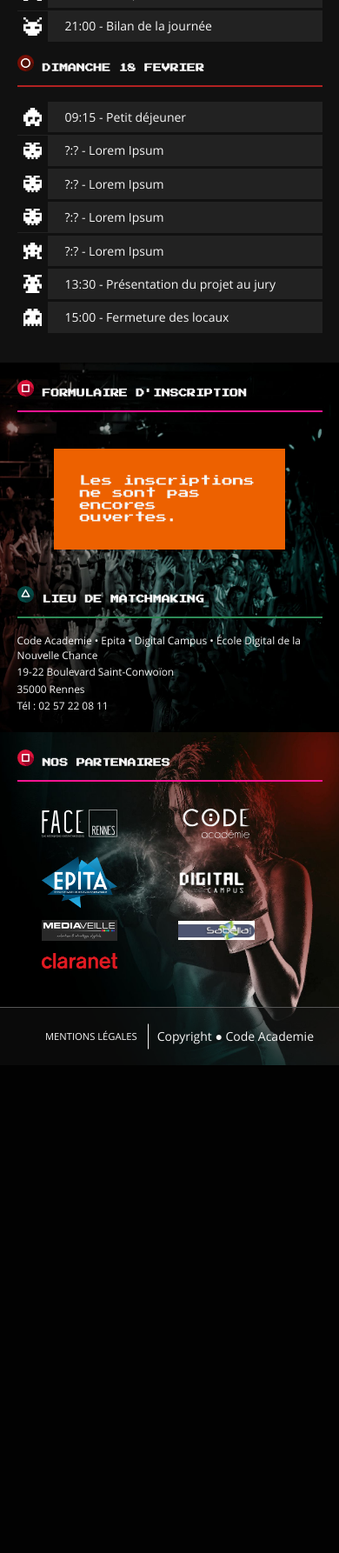
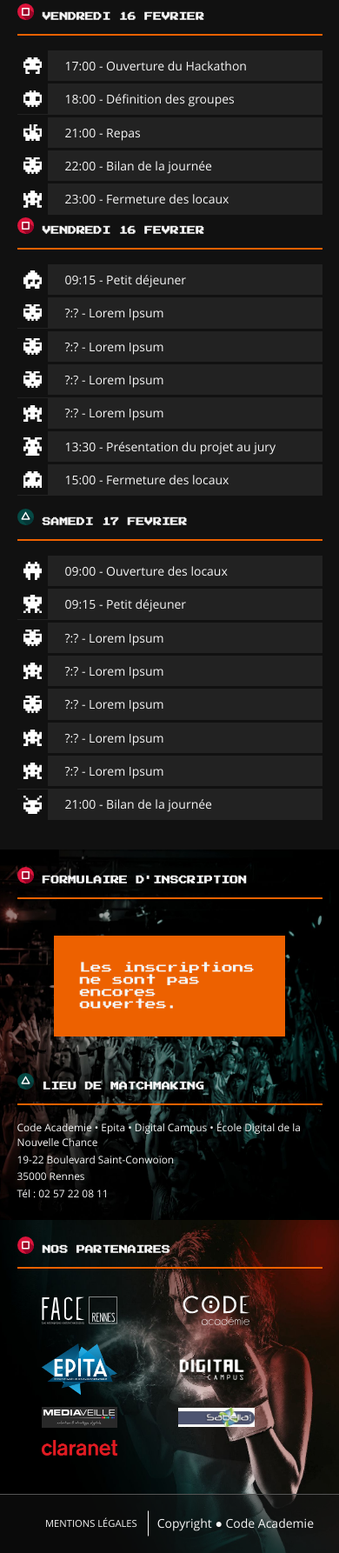
Before and after one commit to CodeAcademie/Hackathon2018-Promo2, a PHP site: page / in a window 390 px wide. Shown: the part 3166-4952 px from the top of the page at 87% size. Before the commit the page ends 4391 px from the top, so only its background shows below. Run offline with PHP 8.4, Linux system fonts and the light colour scheme; style sheets or scripts are compiled from the project's sources.

Commit message:
ajustement CSS

```diff
--- a/Site_Hack/index.php
+++ b/Site_Hack/index.php
@@ -86,23 +86,23 @@
                 <div class="row">
                     <article class="col-md-6">
                         <h3><img src="assets/imgs/game-controller.svg" alt="pictogram Game"> Presentation </h3>
-                        <div id="orange"></div>
+                        <div class="orange"></div>
                         <p>Bienvenue à la seconde édition de ce Hackathon qui vous est proposé par <a href="http://code-academie.fr/" target="_blank">la Code Académie</a> et <a href="http://www.epita.fr/">l'EPITA</a>. Rejoignez-nous le temps d'un week-end pour exploiter les données de l'e-sport : innovons et concevons des applications à loisir ! C'est un challenge multi-compétences qui fait la part belle au travail d'équipe, à la communication et à la créativité... Sans oublier une bonne dose de technique pour donner vie à vos projets. Le meilleur projet aura droit à une distinction et un cadeau mystère... A vos ordis, prêt ? Inscrivez-vous !</p>
                         <h3><img src="assets/imgs/001-square-button.svg" alt="Square Button"> Un Hackathon ? C'est quoi ? </h3>
-                        <div id="pink"></div>
+                        <div class="orange"></div>
                         <p>Le mot Hackathon est la combinaison de deux notions : hack et marathon. Un hack, en dépit de sa connotation négative initiale, est désormais le fait de détourner un objet/principe de son utilisation basique pour nous faciliter la vie (d'ailleurs on vous recommande fortement de faire un petit tour sur youtube et de chercher des <a href="https://www.youtube.com/watch?v=567Hkus_MVs" target="_blank">life hack</a>... ça pourrait vous changer la vie dans certaines occasions!). Dans notre cadre, ce sont les données de l'e-sport à hacker pour en tirer applications peut-être? Vous n'êtes pas limité.e.s dans la finalité de vos applications. La deuxième notion derrière le hackathon est le marathon. Vous allez devoir coder/designer/échanger/créer et surtout vous éclater pendant 48h non-stop! (sisi, vous avez le droit de dormir quand même). Le but est que vous fournissiez le projet le plus abouti dans un laps de temps très court et que vous le présentiez à un jury et devant les autres participant.e.s.</p>
                         <h3><img src="assets/imgs/002-cross-button.svg" alt="Cross Button"> Et qui gere tout ça ? </h3>
-                        <div id="blue"></div>
+                        <div class="orange"></div>
                         <p><a href="http://code-academie.fr/" target="_blank">La Code Académie</a> et <a href="http://www.epita.fr/">l'EPITA</a> s'occupent de l'aspect logistique et de la communication sur l'événement. </p>
                         <p>
                             Nous sommes deux centres de formation qui avons pour but de former nos élèves aux technologies et techniques professionnelles IT. Notre objectif : permettre à nos apprenant.e.s de se confronter au monde professionnel,développer les passerelles entre écoles, mais aussi et surtout pour qu'ils se fassent connaître sur le bassin rennais.</p>
                     </article>
                     <article class="col-md-6">
                         <h3><img src="assets/imgs/003-triangle-button.svg" alt="Triangle Button"> Qui et Comment participer ?</h3>
-                        <div id="green"></div>
+                        <div class="orange"></div>
                         <p>Ce challenge s'adresse à des étudiants de première et deuxième année, tou.te.s ceux.celles qui souhaitent travailler en équipe sur l'élaboration d'un nouveau concept à partir de données réelles. Découvrez l'univers des start-up ou partagez votre expérience pendant cet événement. Vous pouvez même pérenniser votre projet suite à ce week-end ou lui donner vie uniquement le temps de ces deux jours... Libre à vous d'en décider! Tous les profils sont les bienvenus. Inscrivez-vous au sein du fomulaire ci-dessous ou envoyez-nous un email à <a href="mailto:codeacademie@fondationface.org">codeacademie@fondationface.org</a> et nous vous ferons un retour (n'oubliez pas votre nom, prénom et domaine d'activité). Le public pourra venir à l'inauguration du projet ou à la cérémonie de remise des prix.</p>
                         <h3><img src="assets/imgs/004-circle-button.svg" alt="Circle Button"> public </h3>
-                        <div id="red"></div>
+                        <div class="orange"></div>
                         <p>Lorem ipsum dolor sit amet, consectetur adipisicing elit. Quo fuga sit recusandae? Cupiditate vero autem, consequatur optio temporibus quam dolor. Minima, laudantium incidunt eius optio placeat sint consequatur? Nihil, tempore! Lorem ipsum dolor sit amet, consectetur adipisicing elit. Veritatis aperiam incidunt fuga eius pariatur architecto facilis asperiores harum ullam repellendus maxime vitae accusamus voluptates illo, eos, iste dolor. Cumque, debitis.</p>
                         <div class="embed-responsive embed-responsive-16by9">
                         <iframe width="560" height="315" src="https://www.youtube.com/embed/PF4bsRzwQZU" frameborder="0" gesture="media" allow="encrypted-media" allowfullscreen></iframe>
@@ -114,10 +114,45 @@
         <div class="section" id="section3">
             <section>
                 <div class="row">
+                     <article class="col-md-4">
+                        <img src="assets/imgs/lorem-ipsum1.jpg" alt="alt-?" class="img-calendar">
+                        <h3><img src="assets/imgs/004-circle-button.svg" alt="Circle Button"> Voter pour vos thèmes !</h3>
+                        <div class="orange"></div>
+                        <iframe src="https://docs.google.com/forms/d/e/1FAIpQLSc8pKQatOejthE8gc_SBsae8eXGMBRSXncwmoIWpGkfvriSJQ/viewform?embedded=true" width="100%" height="500" frameborder="0" marginheight="0" marginwidth="0">Chargement en cours...</iframe>
+                      <!--  <ul class="timeline">
+                            <li>
+                                <img src="assets/imgs/invaders/invaders9.svg" alt="Space Invaders">
+                                <h4>09:15 &#45; Petit déjeuner</h4>
+                            </li>
+                            <li>
+                                <img src="assets/imgs/invaders/invaders4.svg" alt="Space Invaders">
+                                <h4>?:? &#45; Lorem Ipsum</h4>
+                            </li>
+                            <li>
+                                <img src="assets/imgs/invaders/invaders4.svg" alt="Space Invaders">
+                                <h4>?:? &#45; Lorem Ipsum</h4>
+                            </li>
+                            <li>
+                                <img src="assets/imgs/invaders/invaders4.svg" alt="Space Invaders">
+                                <h4>?:? &#45; Lorem Ipsum</h4>
+                            </li>
+                            <li>
+                                <img src="assets/imgs/invaders/invaders5.svg" alt="Space Invaders">
+                                <h4>?:? &#45; Lorem Ipsum</h4>
+                            </li>
+                            <li>
+                                <img src="assets/imgs/invaders/invaders10.svg" alt="Space Invaders">
+                                <h4>13:30 &#45; Présentation du projet au jury</h4>
+                            </li>
+                            <li>
+                                <img src="assets/imgs/invaders/invaders11.svg" alt="Space Invaders">
+                                <h4>15:00 &#45; Fermeture des locaux</h4>
+                            </li>
+                        </ul>-->
+                    </article>
                     <article class="col-md-4">
-                        <img src="assets/imgs/lorem-ipsum1.jpg" alt="alt-?" class="img-calendar">
                         <h3><img src="assets/imgs/001-square-button.svg" alt="Square Button"> Vendredi 16 Fevrier</h3>
-                        <div id="pink"></div>
+                        <div class="orange"></div>
                         <ul class="timeline">
                             <li>
                                 <img src="assets/imgs/invaders/invaders1.svg" alt="Space Invaders">
@@ -132,18 +167,6 @@
                                 <h4>21:00 &#45; Repas</h4>
                             </li>
                             <li>
-                                <img src="assets/imgs/invaders/invaders3.svg" alt="Space Invaders">
-                                <h4>?:? &#45; Lorem Ipsum</h4>
-                            </li>
-                            <li>
-                                <img src="assets/imgs/invaders/invaders4.svg" alt="Space Invaders">
-                                <h4>?:? &#45; Lorem Ipsum</h4>
-                            </li>
-                            <li>
-                                <img src="assets/imgs/invaders/invaders5.svg" alt="Space Invaders">
-                                <h4>?:? &#45; Lorem Ipsum</h4>
-                            </li>
-                            <li>
                                 <img src="assets/imgs/invaders/invaders4.svg" alt="Space Invaders">
                                 <h4>22:00 &#45; Bilan de la journée</h4>
                             </li>
@@ -152,38 +175,8 @@
                                 <h4>23:00 &#45; Fermeture des locaux</h4>
                             </li>
                         </ul>
-                    </article>
-                    <article class="col-md-4">
-                        <img src="assets/imgs/lorem-ipsum1.jpg" alt="" class="img-calendar">
-                        <h3><img src="assets/imgs/003-triangle-button.svg" alt="Triangle Button"> Samedi 17 Fevrier</h3>
-                        <div id="green"></div>
-                        <ul class="timeline">
-                            <li>
-                                <img src="assets/imgs/invaders/invaders6.svg" alt="Space Invaders">
-                                <h4>09:00 &#45; Ouverture des locaux</h4>
-                            </li>
-                            <li>
-                                <img src="assets/imgs/invaders/invaders7.svg" alt="Space Invaders">
-                                <h4>09:15 &#45; Petit déjeuner</h4>
-                            </li>
-                            <li>
-                                <img src="assets/imgs/invaders/invaders4.svg" alt="Space Invaders">
-                                <h4>?:? &#45; Lorem Ipsum</h4>
-                            </li>
-                            <li>
-                                <img src="assets/imgs/invaders/invaders5.svg" alt="Space Invaders">
-                                <h4>?:? &#45; Lorem Ipsum</h4>
-                            </li>
-                            <li>
-                                <img src="assets/imgs/invaders/invaders8.svg" alt="Space Invaders">
-                                <h4>21:00 &#45; Bilan de la journée</h4>
-                            </li>
-                        </ul>
-                    </article>
-                    <article class="col-md-4">
-                        <img src="assets/imgs/lorem-ipsum1.jpg" alt="alt-?" class="img-calendar">
-                        <h3><img src="assets/imgs/004-circle-button.svg" alt="Circle Button"> Dimanche 18 Fevrier</h3>
-                        <div id="red"></div>
+                           <h3><img src="assets/imgs/001-square-button.svg" alt="Square Button"> Vendredi 16 Fevrier</h3>
+                        <div class="orange"></div>
                         <ul class="timeline">
                             <li>
                                 <img src="assets/imgs/invaders/invaders9.svg" alt="Space Invaders">
@@ -215,6 +208,45 @@
                             </li>
                         </ul>
                     </article>
+                    <article class="col-md-4">
+                        <img src="assets/imgs/lorem-ipsum1.jpg" alt="" class="img-calendar">
+                        <h3><img src="assets/imgs/003-triangle-button.svg" alt="Triangle Button"> Samedi 17 Fevrier</h3>
+                        <div class="orange"></div>
+                        <ul class="timeline">
+                            <li>
+                                <img src="assets/imgs/invaders/invaders6.svg" alt="Space Invaders">
+                                <h4>09:00 &#45; Ouverture des locaux</h4>
+                            </li>
+                            <li>
+                                <img src="assets/imgs/invaders/invaders7.svg" alt="Space Invaders">
+                                <h4>09:15 &#45; Petit déjeuner</h4>
+                            </li>
+                            <li>
+                                <img src="assets/imgs/invaders/invaders4.svg" alt="Space Invaders">
+                                <h4>?:? &#45; Lorem Ipsum</h4>
+                            </li>
+                            <li>
+                                <img src="assets/imgs/invaders/invaders5.svg" alt="Space Invaders">
+                                <h4>?:? &#45; Lorem Ipsum</h4>
+                            </li>
+                            <li>
+                                <img src="assets/imgs/invaders/invaders4.svg" alt="Space Invaders">
+                                <h4>?:? &#45; Lorem Ipsum</h4>
+                            </li>
+                            <li>
+                                <img src="assets/imgs/invaders/invaders5.svg" alt="Space Invaders">
+                                <h4>?:? &#45; Lorem Ipsum</h4>
+                            </li>
+                            <li>
+                                <img src="assets/imgs/invaders/invaders5.svg" alt="Space Invaders">
+                                <h4>?:? &#45; Lorem Ipsum</h4>
+                            </li>
+                            <li>
+                                <img src="assets/imgs/invaders/invaders8.svg" alt="Space Invaders">
+                                <h4>21:00 &#45; Bilan de la journée</h4>
+                            </li>
+                        </ul>
+                    </article>
                 </div>
             </section>
         </div>
@@ -223,7 +255,7 @@
                 <div class="row">
                     <article class="col-md-6">
                         <h3><img src="assets/imgs/001-square-button.svg" alt="Square Button"> formulaire d'inscription</h3>
-                        <div id="pink"></div>
+                        <div class="orange"></div>
                         <!--  ============================= -->
                         <!--  A RETIRER POUR ACTIVER !! -->
                         <!--  ============================= -->
@@ -252,7 +284,7 @@
                     </article>
                     <article class="col-md-6">
                         <h3><img src="assets/imgs/003-triangle-button.svg" alt="Triangle Button"> Lieu de matchmaking</h3>
-                        <div id="green"></div>
+                        <div class="orange"></div>
                         <iframe src="https://www.google.com/maps/embed?pb=!1m18!1m12!1m3!1d2626.9101187507667!2d-1.691041700000001!3d48.10357770000001!2m3!1f0!2f0!3f0!3m2!1i1024!2i768!4f13.1!3m3!1m2!1s0x480edfd3c61bdc0b%3A0x233abe41efa1abc9!2sEPITA+Rennes!5e0!3m2!1sfr!2sfr!4v1511795691748" width="90%" height="480" frameborder="0" style="border:0" allowfullscreen></iframe>
                         <p>Code Academie &#8226; Epita &#8226; Digital Campus &#8226; École Digital de la Nouvelle Chance</p>
                         <p>19-22 Boulevard Saint-Conwoïon</p>
@@ -268,7 +300,7 @@
                 <div class="row">
                     <article class="col-md-6">
                         <h3><img src="assets/imgs/001-square-button.svg" alt="Square Button"> Nos Partenaires</h3>
-                        <div id="pink"></div>
+                        <div class="orange"></div>
                         <img src="assets/imgs/logos/logo_face_white.svg" alt="FACE RENNES" class="logo-partenaire">
                         <img src="assets/imgs/logos/logo-codeacademie.svg" alt="CODE ACADEMIE" class="logo-partenaire">
                         <img src="assets/imgs/logos/EPITA_LOGO_DEF.png" alt="EPITA" class="logo-partenaire">
--- a/Site_Hack/sass/style.scss
+++ b/Site_Hack/sass/style.scss
@@ -12,7 +12,6 @@
 
 $white: whitesmoke;
 $orange: #ed6100;
-
 * {
     box-sizing: border-box;
     margin: 0px;
@@ -200,25 +199,13 @@ $orange: #ed6100;
                                     width: 1.5vw;
                                 }
                             }
-                            #orange {
-                                background-color: $orange;
-                            }
-                            #pink {
-                                background-color: $orange;
-                            }
-                            #blue {
-                                background-color: $orange;
-                            }
-                            #green {
-                                background-color: $orange;
-                            }
-                            #red {
-                                background-color: $orange;
-                            }
                             div {
                                 width: 90%;
                                 height: 2px;
                                 margin-bottom: 2vh;
+                            }
+                            .orange {
+                                background-color: $orange;
                             }
                             p {
                                 text-align: left;
@@ -323,13 +310,17 @@ $orange: #ed6100;
             }
             // ====== PAGE CALENDRIER ====== //
             #section3 {
-                background-image: url(../assets/imgs/mouse-439593_1920.jpg);
+                background-image: url(../assets/imgs/mouse-2.jpeg);
                 section {
                     div {
                         article {
                             .img-calendar {
                                 width: 100%;
                                 margin-bottom: 2vh;
+                            }
+                            iframe {
+                                   -webkit-filter: invert(100%);
+                            filter: invert(100%);
                             }
                             ul {
                                 margin-left: 0;
--- a/Site_Hack/stylesheets/style.css
+++ b/Site_Hack/stylesheets/style.css
@@ -186,26 +186,14 @@
             * body #pagepiling .section section div article h3 img {
               vertical-align: baseline;
               width: 1.5vw; }
-          * html #pagepiling .section section div article #orange,
-          * body #pagepiling .section section div article #orange {
-            background-color: #ed6100; }
-          * html #pagepiling .section section div article #pink,
-          * body #pagepiling .section section div article #pink {
-            background-color: #ed6100; }
-          * html #pagepiling .section section div article #blue,
-          * body #pagepiling .section section div article #blue {
-            background-color: #ed6100; }
-          * html #pagepiling .section section div article #green,
-          * body #pagepiling .section section div article #green {
-            background-color: #ed6100; }
-          * html #pagepiling .section section div article #red,
-          * body #pagepiling .section section div article #red {
-            background-color: #ed6100; }
           * html #pagepiling .section section div article div,
           * body #pagepiling .section section div article div {
             width: 90%;
             height: 2px;
             margin-bottom: 2vh; }
+          * html #pagepiling .section section div article .orange,
+          * body #pagepiling .section section div article .orange {
+            background-color: #ed6100; }
           * html #pagepiling .section section div article p,
           * body #pagepiling .section section div article p {
             text-align: left;
@@ -298,11 +286,15 @@
           max-height: 70%; }
     * html #pagepiling #section3,
     * body #pagepiling #section3 {
-      background-image: url(../assets/imgs/mouse-439593_1920.jpg); }
+      background-image: url(../assets/imgs/mouse-2.jpeg); }
       * html #pagepiling #section3 section div article .img-calendar,
       * body #pagepiling #section3 section div article .img-calendar {
         width: 100%;
         margin-bottom: 2vh; }
+      * html #pagepiling #section3 section div article iframe,
+      * body #pagepiling #section3 section div article iframe {
+        -webkit-filter: invert(100%);
+        filter: invert(100%); }
       * html #pagepiling #section3 section div article ul,
       * body #pagepiling #section3 section div article ul {
         margin-left: 0;
```
Also changed, not shown: Site_Hack/assets/imgs/mouse-2.jpeg (added), 2 other files.
